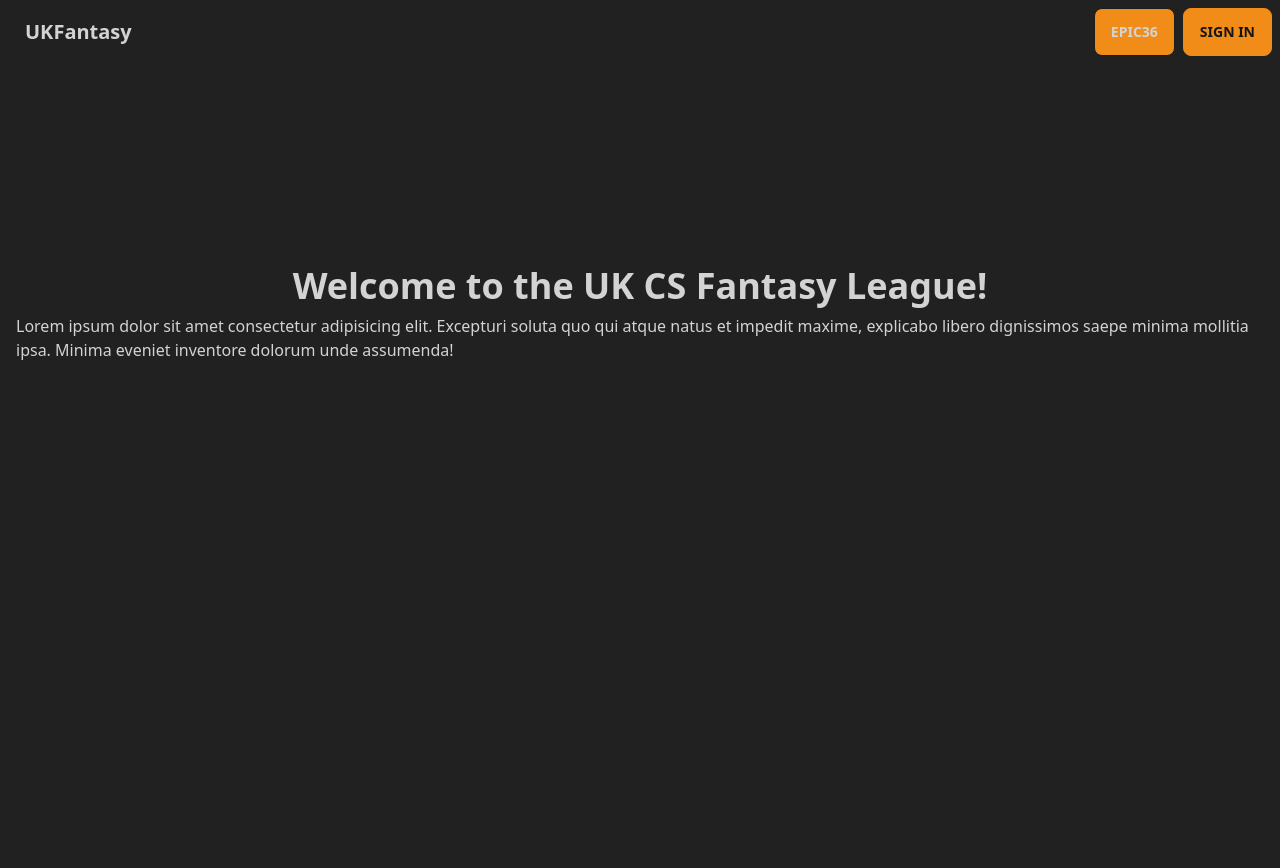
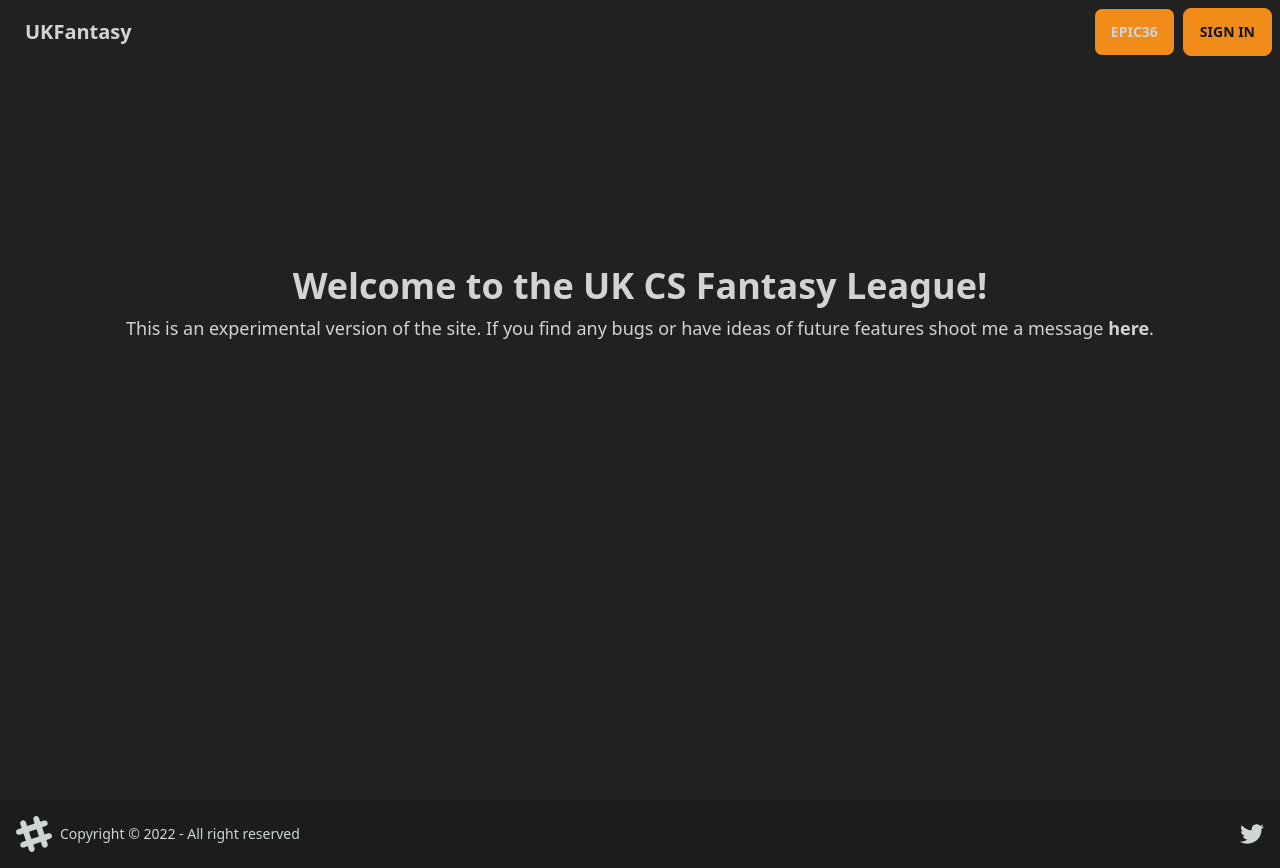
Before and after one commit to FlynnFc/UKFantasy, a Next.js app: page / in a window 1280 px wide. Before the commit the page ends 800 px from the top, so only its background shows below. Built offline with nearby package versions, Linux system fonts and the light colour scheme; no server answers.

Commit message:
grey out players instead of red

```diff
--- /dev/null
+++ b/src/components/Footer.tsx
@@ -0,0 +1,41 @@
+import React from "react";
+
+const Footer = () => {
+  return (
+    <footer className="footer bottom-0 items-center bg-neutral p-4 text-neutral-content">
+      <div className="grid-flow-col items-center">
+        <svg
+          width="36"
+          height="36"
+          viewBox="0 0 24 24"
+          xmlns="http://www.w3.org/2000/svg"
+          fillRule="evenodd"
+          clipRule="evenodd"
+          className="fill-current"
+        >
+          <path d="M22.672 15.226l-2.432.811.841 2.515c.33 1.019-.209 2.127-1.23 2.456-1.15.325-2.148-.321-2.463-1.226l-.84-2.518-5.013 1.677.84 2.517c.391 1.203-.434 2.542-1.831 2.542-.88 0-1.601-.564-1.86-1.314l-.842-2.516-2.431.809c-1.135.328-2.145-.317-2.463-1.229-.329-1.018.211-2.127 1.231-2.456l2.432-.809-1.621-4.823-2.432.808c-1.355.384-2.558-.59-2.558-1.839 0-.817.509-1.582 1.327-1.846l2.433-.809-.842-2.515c-.33-1.02.211-2.129 1.232-2.458 1.02-.329 2.13.209 2.461 1.229l.842 2.515 5.011-1.677-.839-2.517c-.403-1.238.484-2.553 1.843-2.553.819 0 1.585.509 1.85 1.326l.841 2.517 2.431-.81c1.02-.33 2.131.211 2.461 1.229.332 1.018-.21 2.126-1.23 2.456l-2.433.809 1.622 4.823 2.433-.809c1.242-.401 2.557.484 2.557 1.838 0 .819-.51 1.583-1.328 1.847m-8.992-6.428l-5.01 1.675 1.619 4.828 5.011-1.674-1.62-4.829z"></path>
+        </svg>
+        <p>Copyright © 2022 - All right reserved</p>
+      </div>
+      <div className="grid-flow-col md:place-self-center md:justify-self-end">
+        <a
+          target="_blank"
+          href="https://twitter.com/lutafatootoo"
+          rel="noreferrer"
+        >
+          <svg
+            xmlns="http://www.w3.org/2000/svg"
+            width="24"
+            height="24"
+            viewBox="0 0 24 24"
+            className="fill-current"
+          >
+            <path d="M24 4.557c-.883.392-1.832.656-2.828.775 1.017-.609 1.798-1.574 2.165-2.724-.951.564-2.005.974-3.127 1.195-.897-.957-2.178-1.555-3.594-1.555-3.179 0-5.515 2.966-4.797 6.045-4.091-.205-7.719-2.165-10.148-5.144-1.29 2.213-.669 5.108 1.523 6.574-.806-.026-1.566-.247-2.229-.616-.054 2.281 1.581 4.415 3.949 4.89-.693.188-1.452.232-2.224.084.626 1.956 2.444 3.379 4.6 3.419-2.07 1.623-4.678 2.348-7.29 2.04 2.179 1.397 4.768 2.212 7.548 2.212 9.142 0 14.307-7.721 13.995-14.646.962-.695 1.797-1.562 2.457-2.549z"></path>
+          </svg>
+        </a>
+      </div>
+    </footer>
+  );
+};
+
+export default Footer;
--- a/src/pages/_app.tsx
+++ b/src/pages/_app.tsx
@@ -4,6 +4,7 @@ import type { Session } from "next-auth";
 import { SessionProvider } from "next-auth/react";
 import Head from "next/head";
 import Navbar from "../components/Navbar";
+import Footer from "../components/Footer";
 
 const MyApp: AppType<{ session: Session | null }> = ({
   Component,
@@ -20,6 +21,7 @@ const MyApp: AppType<{ session: Session | null }> = ({
       <SessionProvider session={session}>
         <Navbar />
         <Component {...pageProps} />
+        <Footer />
       </SessionProvider>
     </>
   );
--- a/src/pages/auth/signin.tsx
+++ b/src/pages/auth/signin.tsx
@@ -4,7 +4,7 @@ export default function SignIn(props: { providers: any }) {
   console.log(props.providers);
   return (
     <div
-      className="mt-[20%] flex items-center justify-center"
+      className="flex h-screen items-center justify-center"
       style={{ overflow: "hidden", position: "relative" }}
     >
       <div className="flex w-96 items-center justify-center rounded-md bg-primary p-6 shadow-md">
--- a/src/pages/create.tsx
+++ b/src/pages/create.tsx
@@ -21,13 +21,13 @@ const Create = () => {
       img={smooya}
       key={0}
     />,
-    // <SelectedPlayer
-    //   rareity="bronze"
-    //   name="Dweg"
-    //   price={5000}
-    //   img={dweg}
-    //   key={1}
-    // />,
+    <SelectedPlayer
+      rareity="bronze"
+      name="Dweg"
+      price={5000}
+      img={dweg}
+      key={1}
+    />,
   ]);
   const [money, setMoney] = useState(100000);
   const [firstRender, setFirstRender] = useState(true);
--- a/src/pages/epic36.tsx
+++ b/src/pages/epic36.tsx
@@ -8,7 +8,7 @@ const Epic36 = () => {
   const [createModal, setCreateModal] = useState(true);
 
   return (
-    <main className="container mx-auto flex max-h-screen flex-col items-start justify-start p-4">
+    <main className="container mx-auto flex min-h-screen flex-col items-start justify-start p-4">
       {!session.data ? null : createModal ? (
         <div className="createModal fixed top-0 left-0 z-20 my-2 flex min-h-screen w-full items-center justify-center bg-info">
           <div className="relative rounded-lg bg-base-100">
@@ -34,7 +34,7 @@ const Epic36 = () => {
       ) : null}
       <div className="mt-14 flex flex-col rounded-lg bg-primary px-10 pb-10 text-base-100 shadow-lg">
         <h1 className="my-8 text-4xl font-bold">Epic36 Tournement center</h1>
-        <p>
+        <p className="text-lg">
           Lorem ipsum dolor sit amet consectetur adipisicing elit. Excepturi
           soluta quo qui atque natus et impedit maxime, explicabo libero
           dignissimos saepe minima mollitia ipsa. Minima eveniet inventore
--- a/src/pages/index.tsx
+++ b/src/pages/index.tsx
@@ -8,11 +8,18 @@ const Home: NextPage = () => {
         <h1 className="my-2 mt-[20%] text-4xl font-bold">
           Welcome to the UK CS Fantasy League!
         </h1>
-        <p>
-          Lorem ipsum dolor sit amet consectetur adipisicing elit. Excepturi
-          soluta quo qui atque natus et impedit maxime, explicabo libero
-          dignissimos saepe minima mollitia ipsa. Minima eveniet inventore
-          dolorum unde assumenda!
+        <p className="text-left text-lg">
+          This is an experimental version of the site. If you find any bugs or
+          have ideas of future features shoot me a message{" "}
+          <a
+            target="_blank"
+            href="https://twitter.com/lutafatootoo"
+            className="font-semibold"
+            rel="noreferrer"
+          >
+            here
+          </a>
+          .
         </p>
       </main>
     </>
--- a/src/styles/globals.css
+++ b/src/styles/globals.css
@@ -6,7 +6,7 @@ table tr {
   background-color: green /* 8px */;
 }
 .disabledPlayer {
-  background: rgba(77, 1, 1, 0.726);
+  background: rgba(60, 59, 59, 0.776);
 }
 
 #stats {
```
